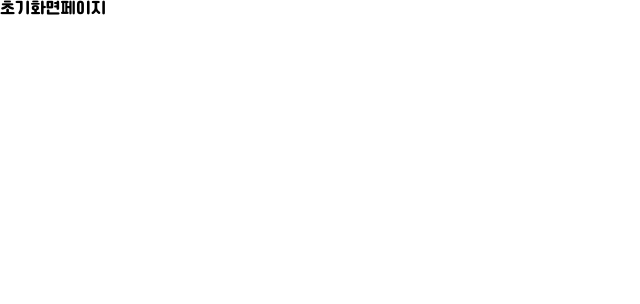
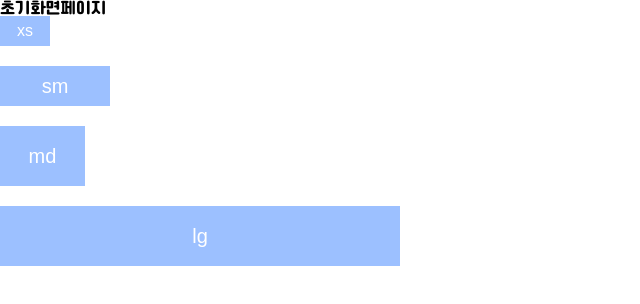
Before and after one commit to FRONT-END-BOOTCAMP-PLUS-3/moongchija, a Next.js app: page / in a window 1280 px wide. Shown: the top 304 px of the page, without its empty margins (0-640 px from the left). Built offline with nearby package versions, Linux system fonts and the light colour scheme; a web font is replaced by a local one.

Commit message:
[style] 공통 Button컴포넌트 생성

```diff
--- a/app/page.tsx
+++ b/app/page.tsx
@@ -1,9 +1,15 @@
+import Button from "@/components/button/Button";
 import styles from "./page.module.css";
 
 export default function Home() {
   return (
     <div className={styles.page}>
       <h1 className={styles.h1}>초기화면페이지</h1>
+      <Button text="xs" size="xs" color="--primary-color" active={true} />
+      <Button text="sm" size="sm" color="--primary-color" active={true} />
+
+      <Button text="md" size="md" color="--primary-color" active={true} />
+      <Button text="lg" size="lg" color="--primary-color" active={true} />
     </div>
   );
 }
--- /dev/null
+++ b/components/button/Button.tsx
@@ -0,0 +1,27 @@
+import styles from "./button.module.scss";
+
+const Button = ({
+  text,
+  size,
+  color,
+  active,
+}: {
+  text: string;
+  size: "xs" | "sm" | "md" | "lg";
+  color: "--primary-color" | "--exit-red";
+  active: boolean;
+}) => {
+  return (
+    <div className={styles.buttonWrapper}>
+      <button
+        className={styles[`${size}Button`]}
+        style={{ backgroundColor: `var(${color})` }}
+        disabled={!active}
+      >
+        {text}
+      </button>
+    </div>
+  );
+};
+
+export default Button;
--- /dev/null
+++ b/components/button/button.module.scss
@@ -0,0 +1,33 @@
+.buttonWrapper {
+  button {
+    color: #fff;
+    border: none;
+    margin-bottom: 20px;
+    cursor: pointer;
+    border-radius: 10;
+    font-size: var(--font-size-md);
+
+    &:disabled {
+      opacity: 45%;
+      cursor: not-allowed;
+    }
+  }
+  .xsButton {
+    width: 50px;
+    height: 30px;
+    font-size: var(--font-size-sm);
+    border-radius: 7;
+  }
+  .smButton {
+    width: 110px;
+    height: 40px;
+  }
+  .mdButton {
+    width: 85px;
+    height: 60px;
+  }
+  .lgButton {
+    width: 400px;
+    height: 60px;
+  }
+}
```
Also changed, not shown: components/Button.tsx (deleted).
